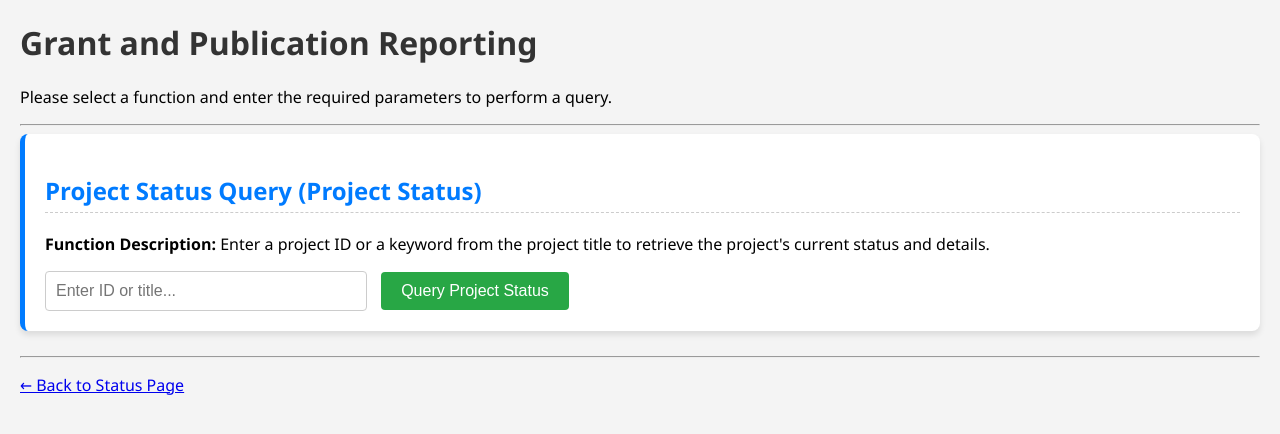
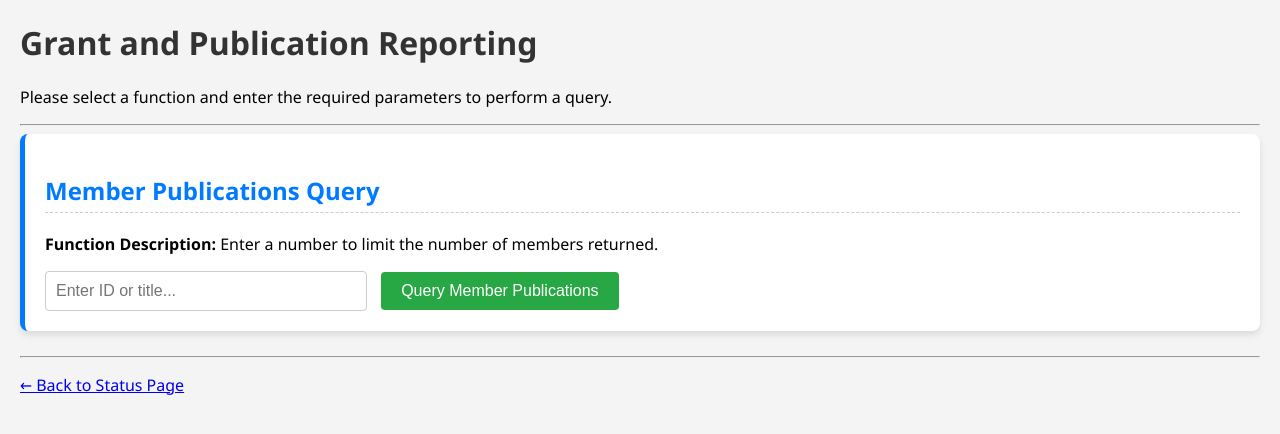
Before and after one commit to Lambor888/CS631Final-Lab-Database-Manage-Systen, a FastAPI app: page /grant-publication-reporting in a window 1280 px wide. Shown: the top 434 px of the page. Run offline with FastAPI, Linux system fonts and the light colour scheme; some libraries are stand-ins or nearby versions.

Commit message:
Update grant_publication_reporting.html

```diff
--- a/templates/grant_publication_reporting.html
+++ b/templates/grant_publication_reporting.html
@@ -40,12 +40,12 @@
     <hr>
     <!--add button-->
     <div class="query-section">
-        <h2>Project Status Query (Project Status)</h2>
-        <p><strong>Function Description:</strong> Enter a project ID or a keyword from the project title to retrieve the project's current status and details.</p>
+        <h2>Member Publications Query</h2>
+        <p><strong>Function Description:</strong> Enter a number to limit the number of members returned.</p>
 
-        <form method="POST" action="/query/project-status">
-            <input type="text" name="project_identifier" placeholder="Enter ID or title..." required>
-            <button type="submit">Query Project Status</button>
+        <form method="POST" action="/query/publication-count">
+            <input type="text" name="publication_count" placeholder="Enter ID or title...">
+            <button type="submit">Query Member Publications</button>
         </form>
     </div>
     <!--this is a button section-->
```
